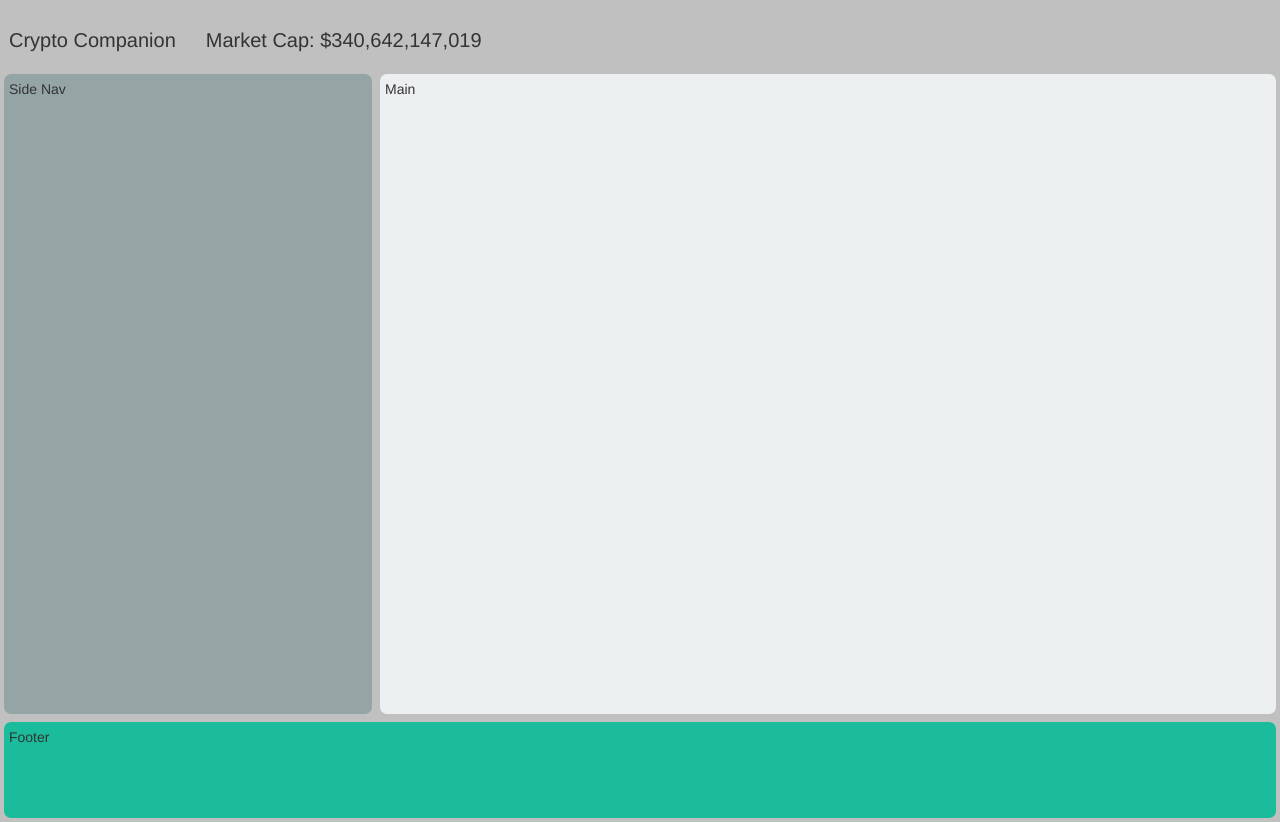
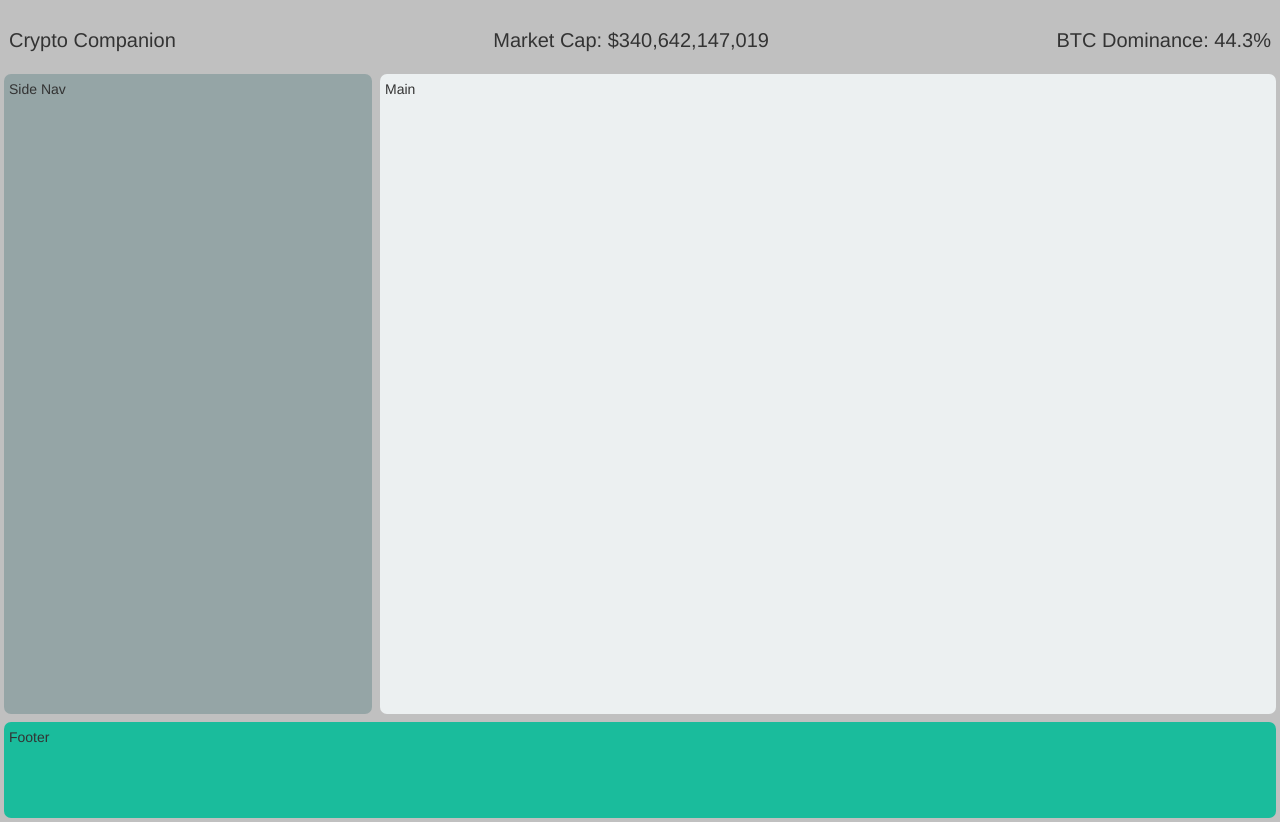
Before and after one commit to hakbar0/Crypto-Companion, a React (Create React App) app: page / in a window 1280 px wide. Built offline with nearby package versions, Linux system fonts and the light colour scheme.

Commit message:
added btc dom.

```diff
--- a/src/components/Header.js
+++ b/src/components/Header.js
@@ -5,6 +5,7 @@ const Header = () => {
     <header>
       <h3>Crypto Companion </h3>
       <h3 className = 'market-cap'>Market Cap: $340,642,147,019</h3>
+      <h3 className = 'btc-dom'>BTC Dominance: 44.3%</h3>
     </header>
   )
 }
--- a/src/styles/App.css
+++ b/src/styles/App.css
@@ -50,6 +50,7 @@ header h3{
 
 header{
   display: flex;
+  justify-content: space-between;
   align-items: center;
 }
 
```
